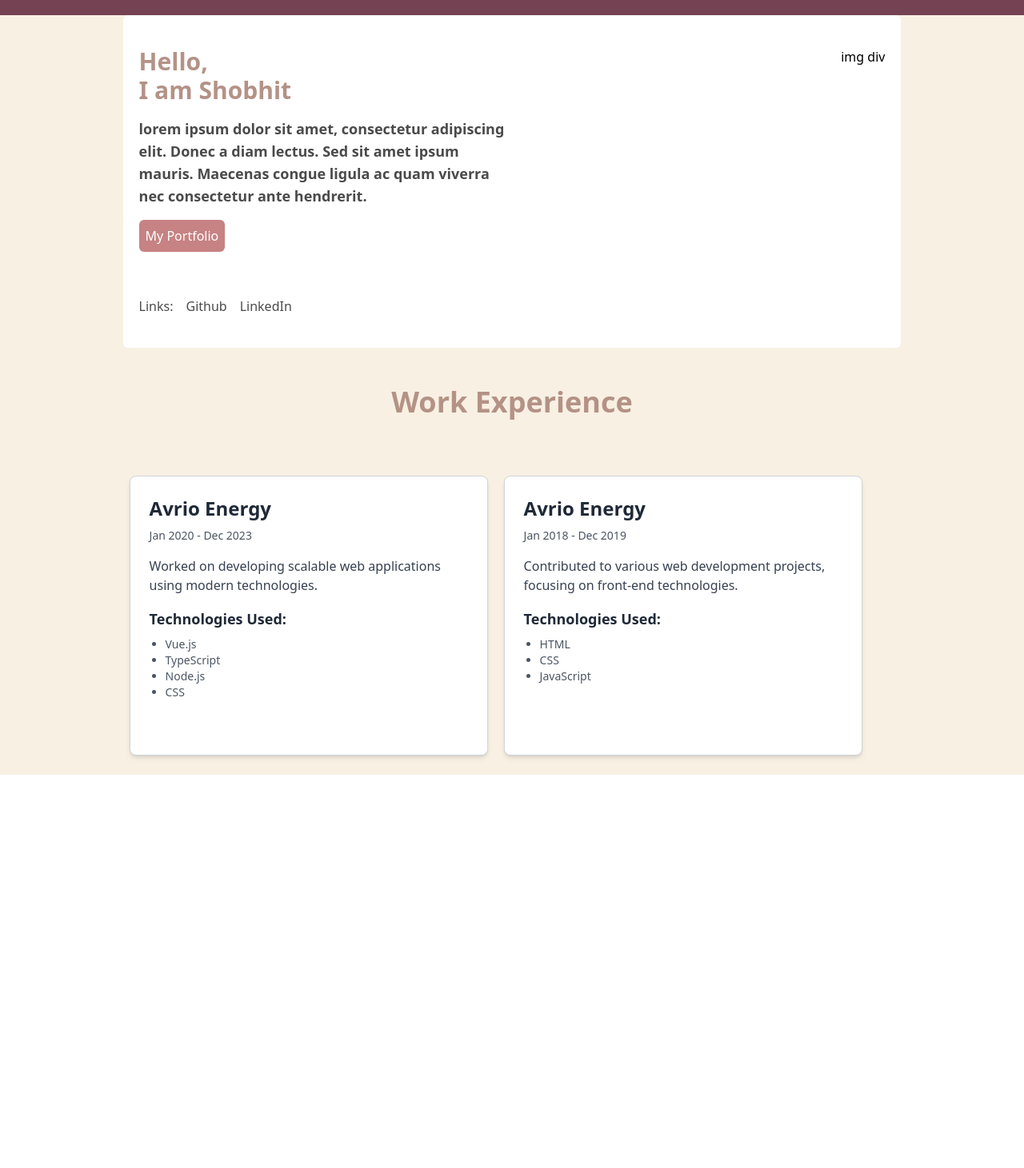
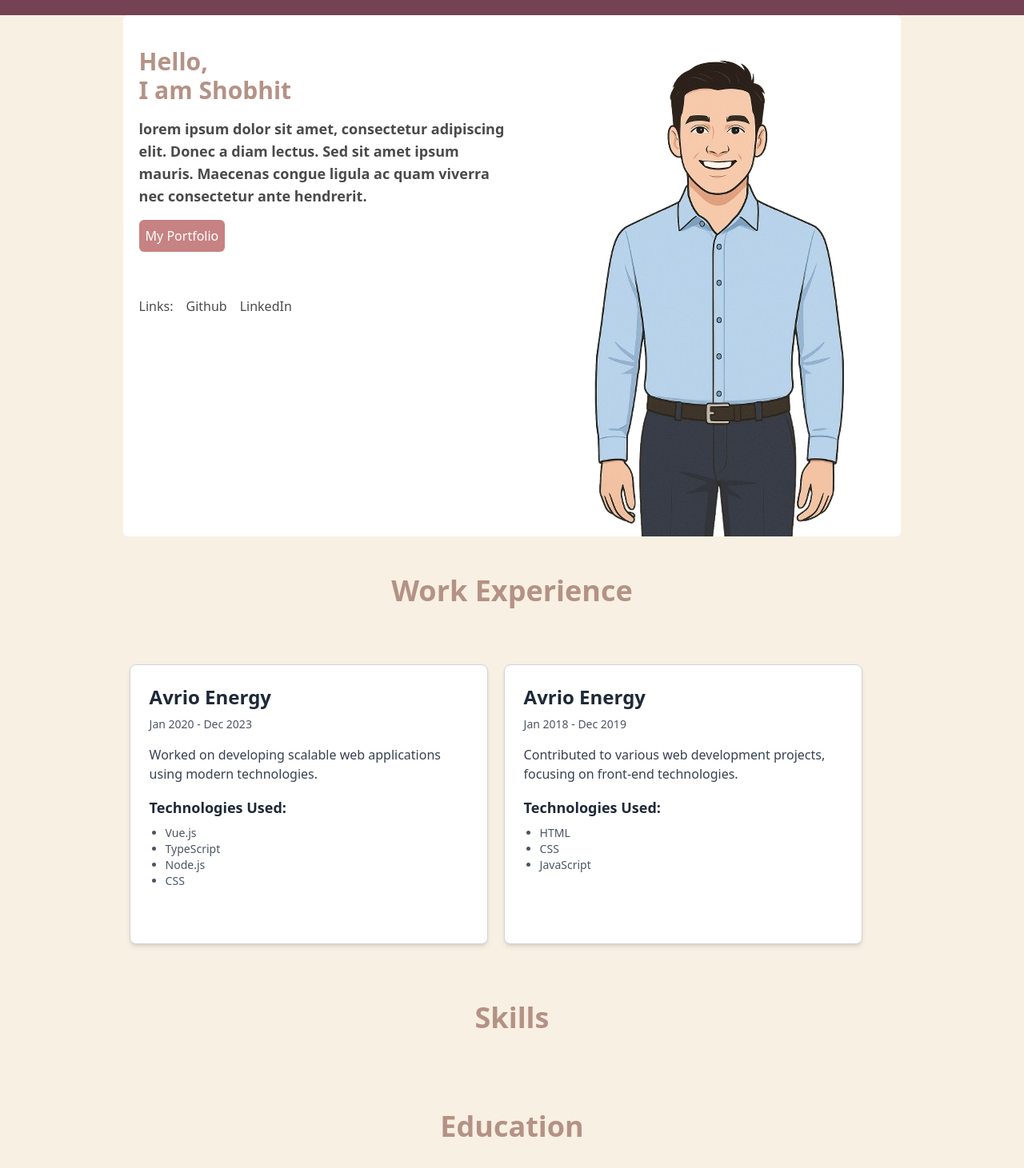
Before and after one commit to shobhitraghu1c/shoobhit-resume, a Nuxt app: page / in a window 1280 px wide. Shown: the part 45-1506 px from the top of the page at 80% size. Before the commit the page ends 1014 px from the top, so only its background shows below. Built offline with nearby package versions, Linux system fonts and the light colour scheme.

Commit message:
resume pic added need adjustment

```diff
--- /dev/null
+++ b/components/skillCard.vue
@@ -0,0 +1,23 @@
+<script setup lang="ts">
+defineProps({
+  companyName: String,
+  summary: String,
+  techUsed: Array as () => string[],
+});
+</script>
+
+<template>
+  <div class="work-card w-full h-[350px] bg-white border border-gray-300 rounded-lg shadow-md p-6 max-w-md mx-auto my-4">
+    <h2 class="company-name text-2xl font-bold text-gray-800 mb-2">{{ companyName }}</h2>
+    <p class="summary text-base text-gray-700 mb-4">{{ summary }}</p>
+    <div class="tech-used">
+      <h3 class="text-lg font-semibold text-gray-800 mb-2">Technologies Used:</h3>
+      <ul class="list-disc pl-5">
+        <li v-for="tech in techUsed" :key="tech" class="text-sm text-gray-600">{{ tech }}</li>
+      </ul>
+    </div>
+  </div>
+</template>
+
+<style scoped>
+</style>
--- a/pages/index.vue
+++ b/pages/index.vue
@@ -17,9 +17,10 @@ const jobData = [
 ]
 
 </script>
+
 <template>
     <div class="px-[12%] w-full h-full bg-[#f8f0e3]">
-        <div class="flex flex-col md:flex-row justify-between bg-[#FFFFFF] w-full h-fit rounded-md pt-10 px-5 pb-10">
+        <div class="flex flex-col md:flex-row justify-between bg-[#FFFFFF] w-full h-fit rounded-md pt-10 px-5">
 <div class="w-[50%] h-full flex flex-col gap-4">
     <div class="w-full h-full flex flex-col ">
         <h1 class="text-3xl font-bold text-[#b49286]">
@@ -46,14 +47,15 @@ const jobData = [
     </div>
 </div>
 <div class="w-[50%] flex flex-row justify-end">
-img div
+    <img src="../assets/resumepic-removebg-preview.png" alt="resume pic" class=""/>
+
 </div>
         </div>
-        <div class="w-full h-full">
+        <div class="w-full">
 <div class="flex items-center justify-center p-12 text-4xl font-bold text-[#b49286]">
     <h1>Work Experience</h1>
 </div>
-<div class="flex flex-row p-2 gap-5">
+<div class="flex flex-col md:flex-row p-2 gap-5">
     <div v-for=" job in jobData" class="" >
     <work-card
         :companyName="job.companyName"
@@ -64,12 +66,24 @@ img div
 />
 </div>
 </div>
+<div>
+    <div class="flex items-center justify-center p-12 text-4xl font-bold text-[#b49286]">
+    <h1>Skills</h1>
+</div>
+</div>
+<div>
+    <div class="flex items-center justify-center p-12 text-4xl font-bold text-[#b49286]">
+    <h1>Education</h1>
+</div>
+</div>
+<div>
 
-
+</div>
 
 
         </div>
     </div>
+
 </template>
 
 <style scoped>
```
Also changed, not shown: assets/resumepic-removebg-preview.png (added), 1 other file (tests, documents, lock files or other folders).
